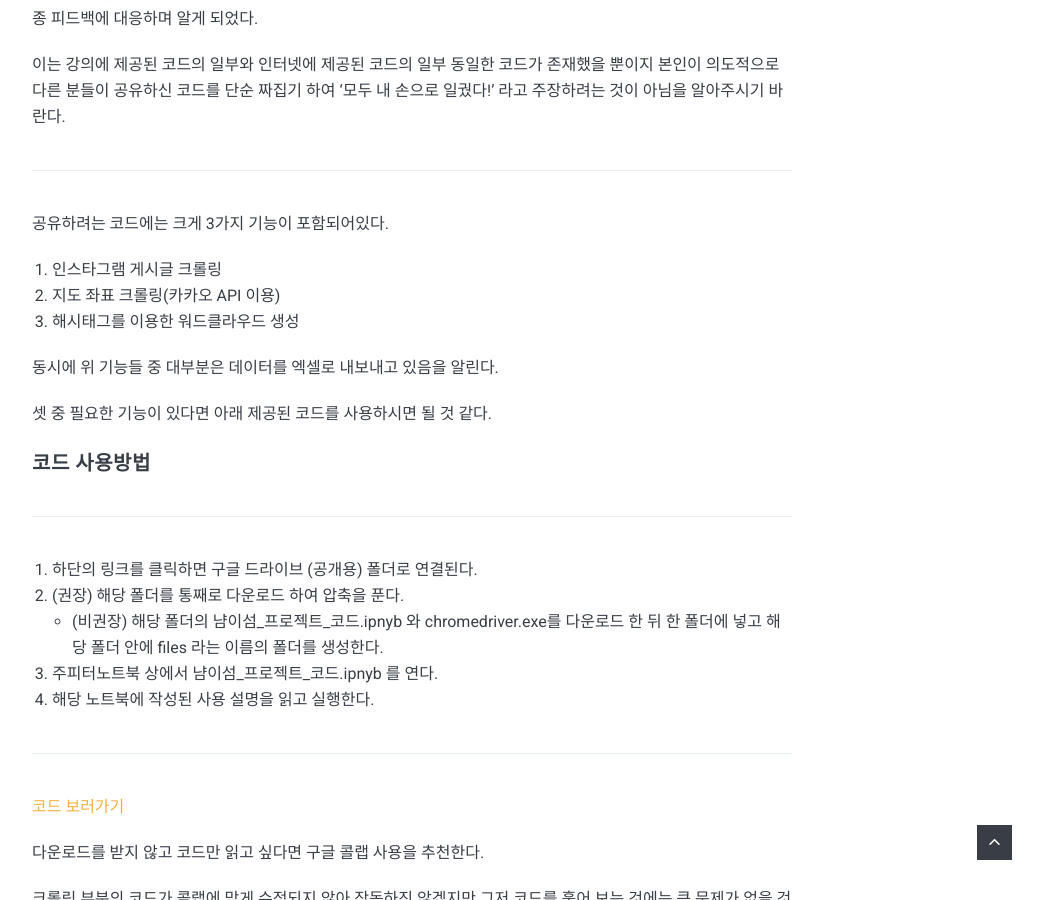
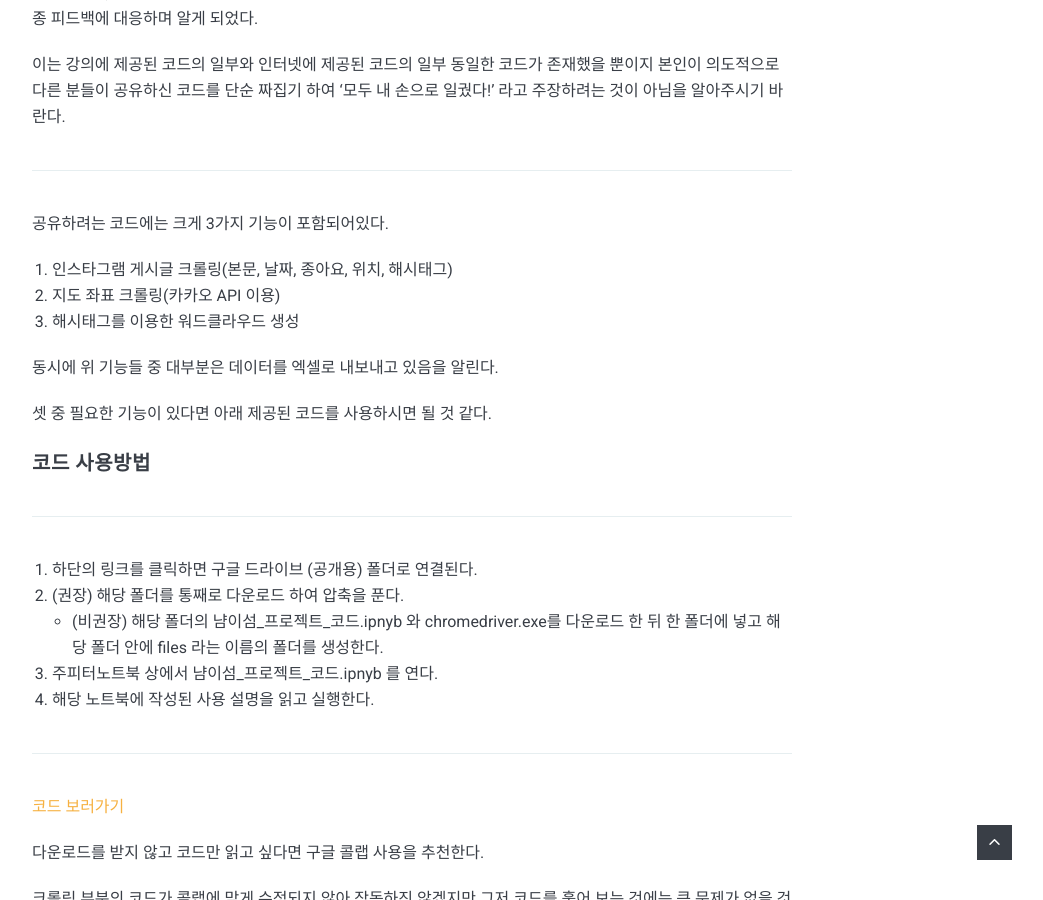
Before and after one commit to StrangeFate/StrangeFate.github.io, a Jekyll site: the page built from _posts/2021-05-24-Insta-Crawl.markdown, in a window 1280 px wide and 900 px high, scrolled down 2175 px. Shown: the whole window, without its empty margins (228-1271 px from the left). Built offline with Jekyll 4.4.1, drawn with Linux system fonts in a browser that asks for light colours; nearby versions of some CDN libraries.

Commit message:
Update 2021-05-24-Insta-Crawl.markdown

```diff
--- a/_posts/2021-05-24-Insta-Crawl.markdown
+++ b/_posts/2021-05-24-Insta-Crawl.markdown
@@ -54,7 +54,7 @@ tags:   인스타그램크롤링 크롤링 파이썬 셀레니움
 
 공유하려는 코드에는 크게 3가지 기능이 포함되어있다.
 
-1. 인스타그램 게시글 크롤링
+1. 인스타그램 게시글 크롤링(본문, 날짜, 종아요, 위치, 해시태그)
 2. 지도 좌표 크롤링(카카오 API 이용)
 3. 해시태그를 이용한 워드클라우드 생성
 
```
